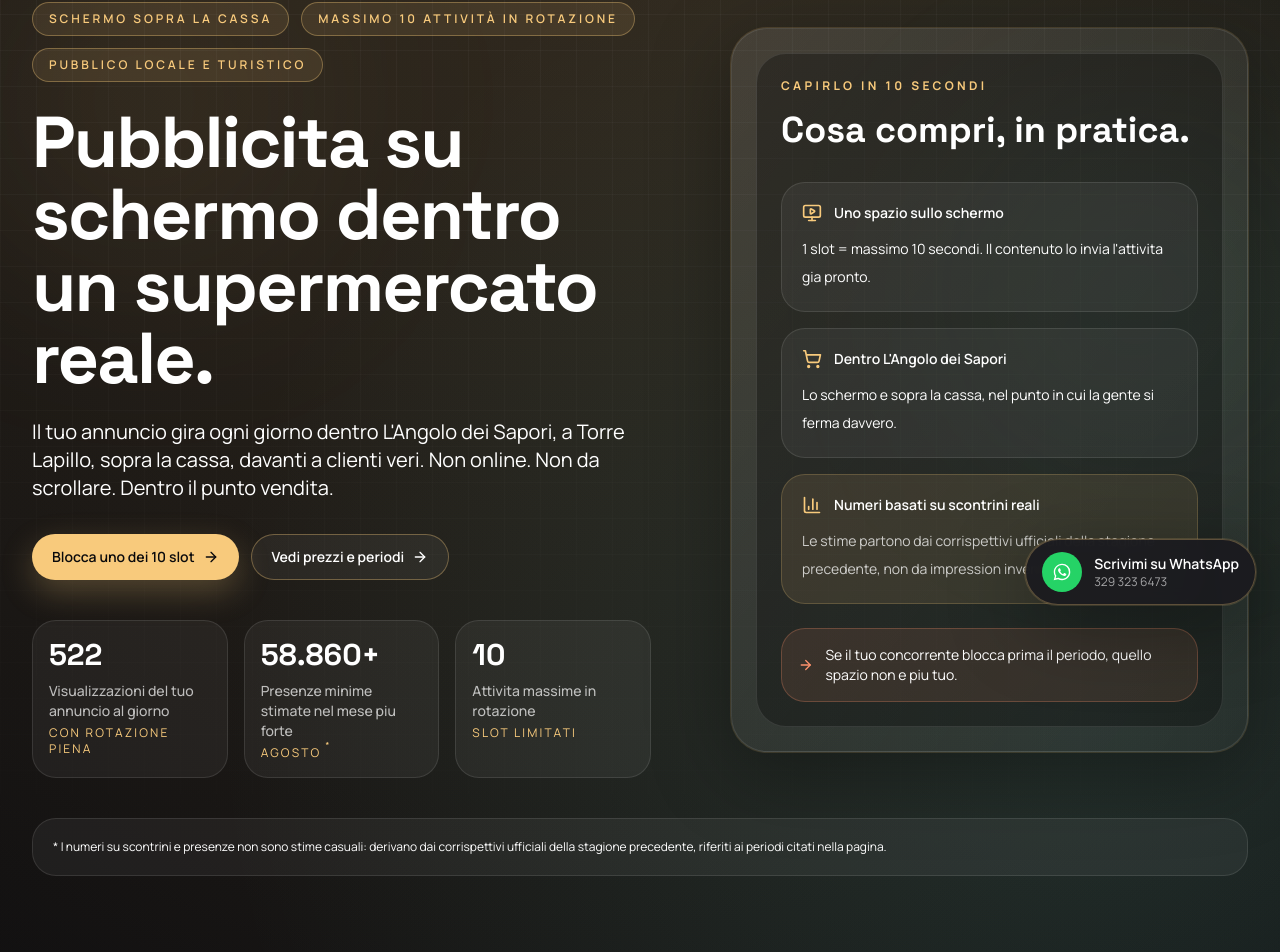
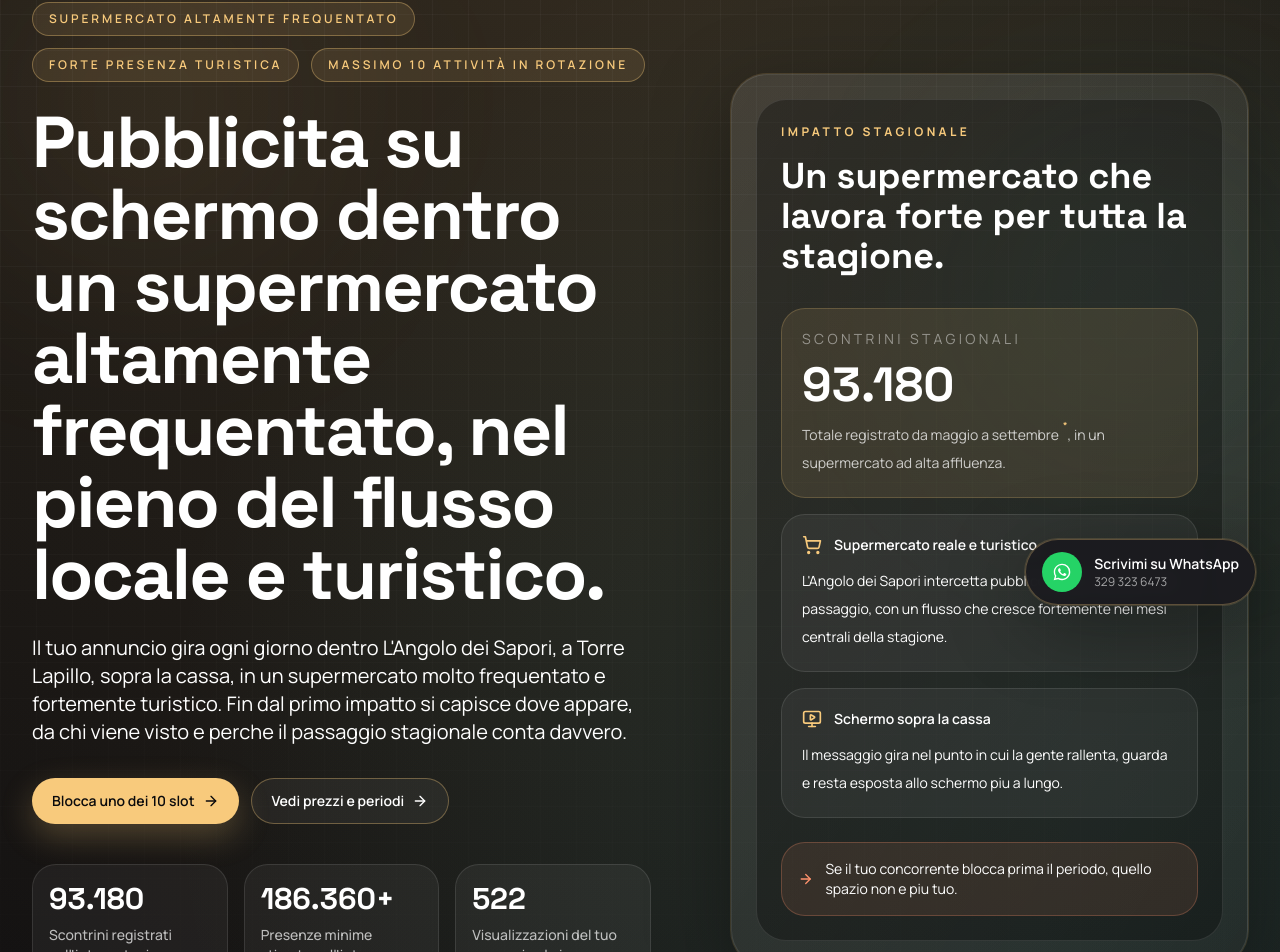
Before and after one commit to JusTZeusGaming/InVista, a Next.js app: page / in a window 1280 px wide. Shown: the part 171-1123 px from the top of the page. Built offline with nearby package versions, Linux system fonts and the light colour scheme.

Commit message:
Refine homepage hero messaging

```diff
--- a/app/page.tsx
+++ b/app/page.tsx
@@ -36,9 +36,9 @@
 const stepsIcons = [ShoppingCart, MonitorPlay, Eye];
 
 const quickProofs = [
-  "Schermo sopra la cassa",
+  "Supermercato altamente frequentato",
+  "Forte presenza turistica",
   "Massimo 10 attività in rotazione",
-  "Pubblico locale e turistico",
 ];
 
 const whyItWorks = [
@@ -86,6 +86,8 @@
 export default function HomePage() {
   const july = monthlyData.find((item) => item.month === "Luglio") ?? monthlyData[2];
   const august = monthlyData.find((item) => item.month === "Agosto") ?? monthlyData[3];
+  const seasonReceipts = monthlyData.reduce((sum, item) => sum + item.monthlyReceipts, 0);
+  const seasonPeople = monthlyData.reduce((sum, item) => sum + item.monthlyPeopleMin, 0);
 
   return (
     <>
@@ -105,12 +107,12 @@
               </div>
 
               <h1 className="max-w-5xl font-display text-5xl font-bold leading-[0.94] tracking-tight text-white md:text-7xl">
-                Pubblicita su schermo dentro un supermercato reale.
+                Pubblicita su schermo dentro un supermercato altamente frequentato, nel pieno del flusso locale e turistico.
               </h1>
 
               <p className="mt-6 max-w-3xl text-lg leading-8 text-white/74 md:text-xl">
-                Il tuo annuncio gira ogni giorno dentro {venueInfo.name}, a {venueInfo.place}, sopra la cassa, davanti a clienti veri.
-                Non online. Non da scrollare. Dentro il punto vendita.
+                Il tuo annuncio gira ogni giorno dentro {venueInfo.name}, a {venueInfo.place}, sopra la cassa, in un supermercato molto frequentato e fortemente turistico.
+                Fin dal primo impatto si capisce dove appare, da chi viene visto e perche il passaggio stagionale conta davvero.
               </p>
 
               <div className="mt-8 flex flex-wrap gap-3">
@@ -122,19 +124,19 @@
 
               <div className="mt-10 grid gap-4 sm:grid-cols-3">
                 <div className="rounded-[24px] border border-white/10 bg-white/5 p-4">
+                  <div className="font-display text-3xl font-bold text-white">{formatNumber(seasonReceipts)}</div>
+                  <p className="mt-2 text-sm font-medium text-white/70">Scontrini registrati sull'intera stagione</p>
+                  <p className="mt-1 text-xs uppercase tracking-[0.18em] text-gold">Maggio - Settembre<FootnoteMark /></p>
+                </div>
+                <div className="rounded-[24px] border border-white/10 bg-white/5 p-4">
+                  <div className="font-display text-3xl font-bold text-white">{formatNumber(seasonPeople)}+</div>
+                  <p className="mt-2 text-sm font-medium text-white/70">Presenze minime stimate sull'intera stagione</p>
+                  <p className="mt-1 text-xs uppercase tracking-[0.18em] text-gold">Maggio - Settembre<FootnoteMark /></p>
+                </div>
+                <div className="rounded-[24px] border border-white/10 bg-white/5 p-4">
                   <div className="font-display text-3xl font-bold text-white">522</div>
                   <p className="mt-2 text-sm font-medium text-white/70">Visualizzazioni del tuo annuncio al giorno</p>
                   <p className="mt-1 text-xs uppercase tracking-[0.18em] text-gold">Con rotazione piena</p>
-                </div>
-                <div className="rounded-[24px] border border-white/10 bg-white/5 p-4">
-                  <div className="font-display text-3xl font-bold text-white">58.860+</div>
-                  <p className="mt-2 text-sm font-medium text-white/70">Presenze minime stimate nel mese piu forte</p>
-                  <p className="mt-1 text-xs uppercase tracking-[0.18em] text-gold">Agosto<FootnoteMark /></p>
-                </div>
-                <div className="rounded-[24px] border border-white/10 bg-white/5 p-4">
-                  <div className="font-display text-3xl font-bold text-white">10</div>
-                  <p className="mt-2 text-sm font-medium text-white/70">Attivita massime in rotazione</p>
-                  <p className="mt-1 text-xs uppercase tracking-[0.18em] text-gold">Slot limitati</p>
                 </div>
               </div>
             </div>
@@ -143,39 +145,39 @@
           <Reveal className="lg:pl-8">
             <div className="rounded-[36px] border border-white/10 bg-gradient-to-br from-white/10 to-white/[0.03] p-6 shadow-glow">
               <div className="rounded-[30px] border border-white/10 bg-black/30 p-6">
-                <p className="text-xs font-bold uppercase tracking-[0.28em] text-gold">Capirlo in 10 secondi</p>
+                <p className="text-xs font-bold uppercase tracking-[0.28em] text-gold">Impatto stagionale</p>
                 <h2 className="mt-4 font-display text-3xl font-bold text-white md:text-4xl">
-                  Cosa compri, in pratica.
+                  Un supermercato che lavora forte per tutta la stagione.
                 </h2>
 
                 <div className="mt-8 grid gap-4">
-                  <div className="rounded-[24px] border border-white/10 bg-white/5 p-5">
-                    <div className="flex items-center gap-3 text-white">
-                      <MonitorPlay className="h-5 w-5 text-gold" />
-                      <span className="text-sm font-semibold">Uno spazio sullo schermo</span>
+                  <div className="rounded-[24px] border border-gold/20 bg-gold/10 p-5">
+                    <p className="text-sm uppercase tracking-[0.24em] text-white/45">Scontrini stagionali</p>
+                    <div className="mt-3 font-display text-5xl font-bold text-white">
+                      <AnimatedCounter value={seasonReceipts} />
                     </div>
-                    <p className="mt-3 text-sm leading-7 text-white/68">
-                      1 slot = massimo 10 secondi. Il contenuto lo invia l'attivita gia pronto.
+                    <p className="mt-3 text-sm leading-7 text-white/75">
+                      Totale registrato da maggio a settembre<FootnoteMark />, in un supermercato ad alta affluenza.
                     </p>
                   </div>
 
                   <div className="rounded-[24px] border border-white/10 bg-white/5 p-5">
                     <div className="flex items-center gap-3 text-white">
                       <ShoppingCart className="h-5 w-5 text-gold" />
-                      <span className="text-sm font-semibold">Dentro {venueInfo.name}</span>
+                      <span className="text-sm font-semibold">Supermercato reale e turistico</span>
                     </div>
                     <p className="mt-3 text-sm leading-7 text-white/68">
-                      Lo schermo e sopra la cassa, nel punto in cui la gente si ferma davvero.
+                      {venueInfo.name} intercetta pubblico locale, turistico e di passaggio, con un flusso che cresce fortemente nei mesi centrali della stagione.
                     </p>
                   </div>
 
-                  <div className="rounded-[24px] border border-gold/20 bg-gold/10 p-5">
+                  <div className="rounded-[24px] border border-white/10 bg-white/5 p-5">
                     <div className="flex items-center gap-3 text-white">
-                      <BarChart3 className="h-5 w-5 text-gold" />
-                      <span className="text-sm font-semibold">Numeri basati su scontrini reali</span>
+                      <MonitorPlay className="h-5 w-5 text-gold" />
+                      <span className="text-sm font-semibold">Schermo sopra la cassa</span>
                     </div>
-                    <p className="mt-3 text-sm leading-7 text-white/75">
-                      Le stime partono dai corrispettivi ufficiali della stagione precedente, non da impression inventate.
+                    <p className="mt-3 text-sm leading-7 text-white/68">
+                      Il messaggio gira nel punto in cui la gente rallenta, guarda e resta esposta allo schermo piu a lungo.
                     </p>
                   </div>
                 </div>
```
